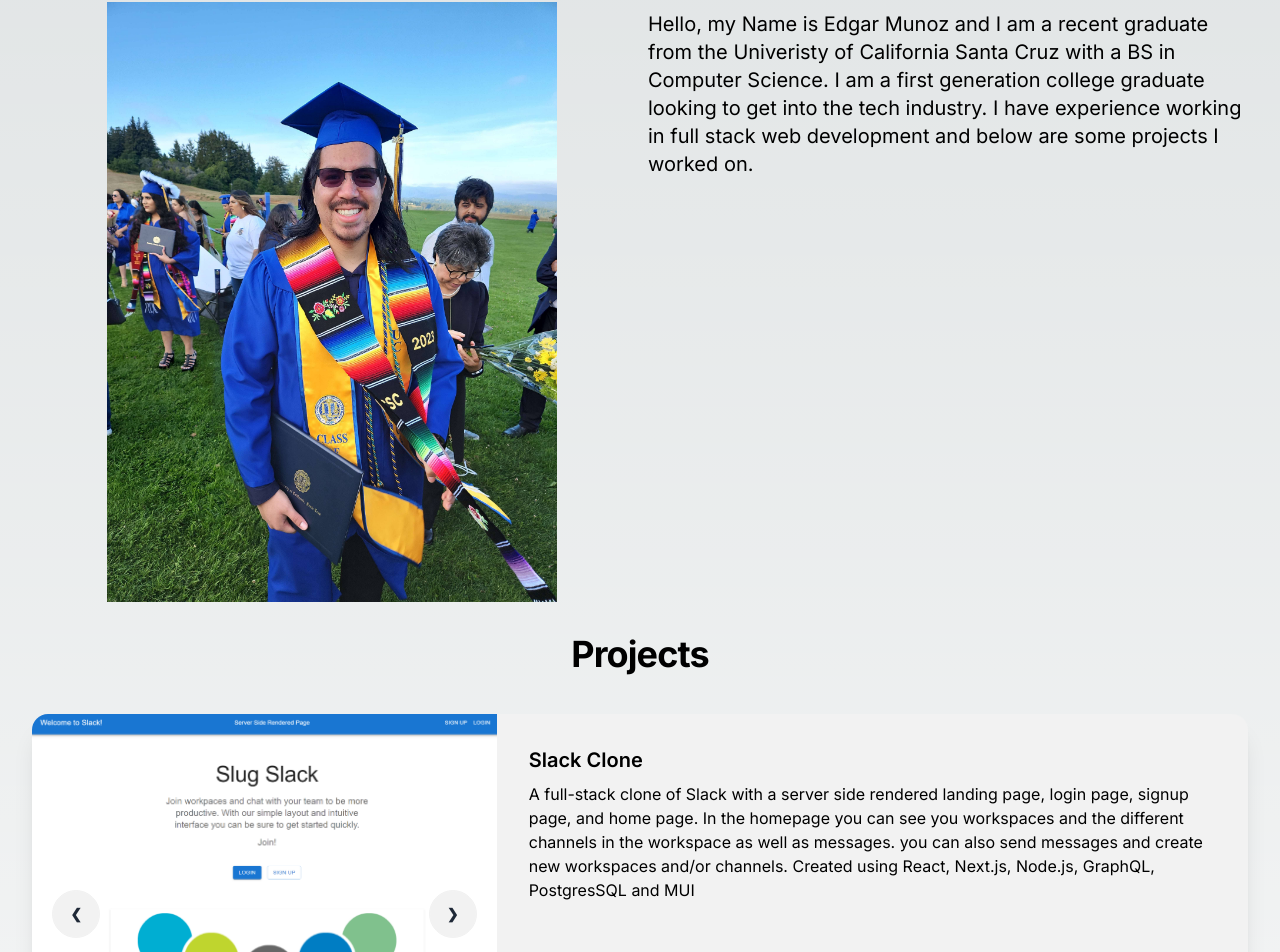
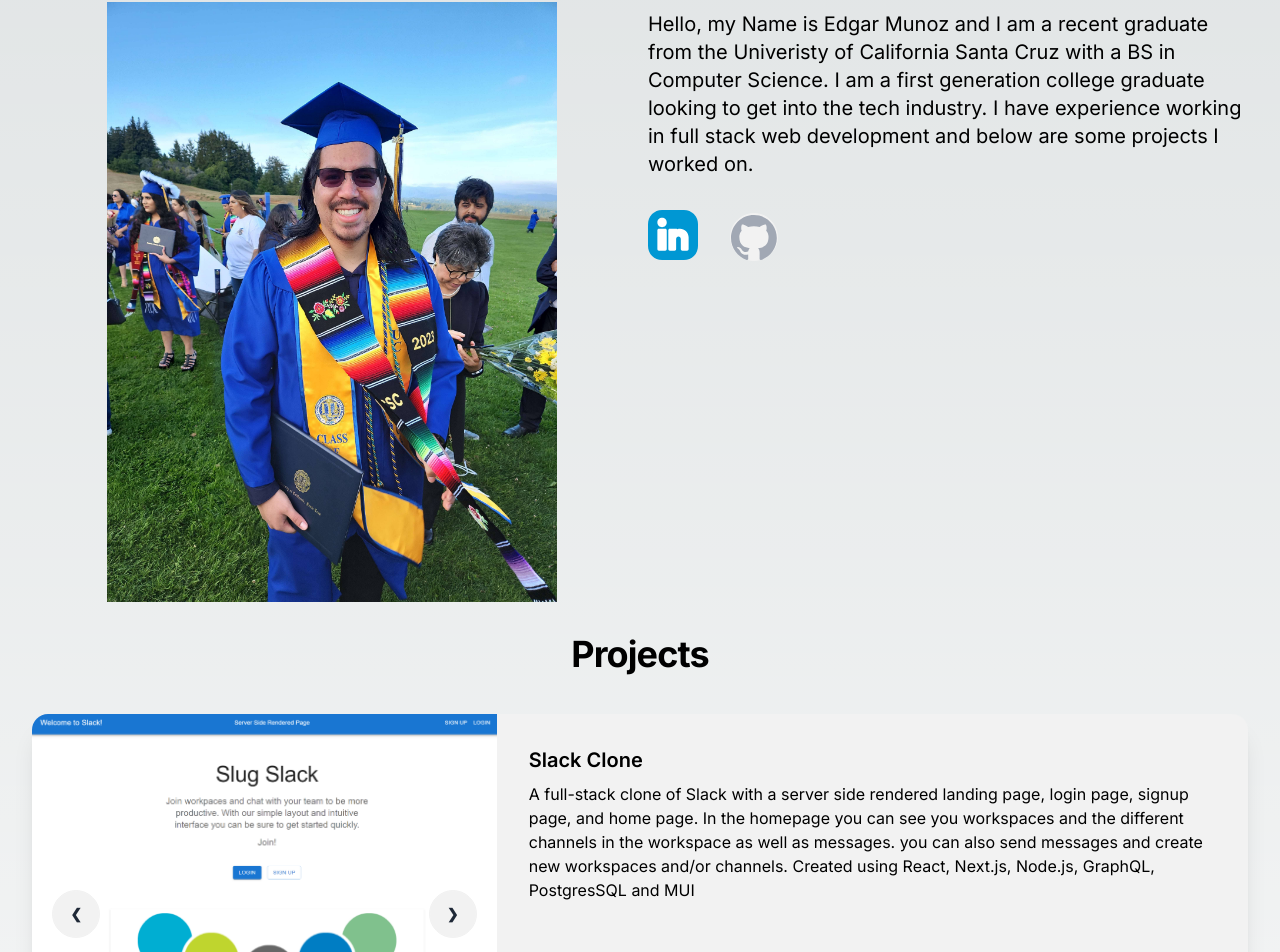
Before and after one commit to hiddenshadows/portfolio, a Next.js app: page / in a window 1280 px wide. Shown: the part 842-1794 px from the top of the page. Built offline with nearby package versions, Linux system fonts and the light colour scheme.

Commit message:
added links to socials

```diff
--- a/src/app/About.tsx
+++ b/src/app/About.tsx
@@ -27,6 +27,18 @@
             below are some projects I worked on.
           </p>
         </div>
+        <div className="py-8 gap-4">
+          <a href="https://www.linkedin.com/in/emunoz18/" target="_blank">
+            <button className="pr-8">
+              <img src="linkedin.svg" width="50px"></img>
+            </button>
+          </a>
+          <a href="https://www.github.com/hiddenshadows" target="_blank">
+            <button className="btn btn-circle">
+              <img src="github-mark.svg"></img>
+            </button>
+          </a>
+        </div>
       </div>
     </div>
 
```
Also changed, not shown: public/linkedin.svg (added).
